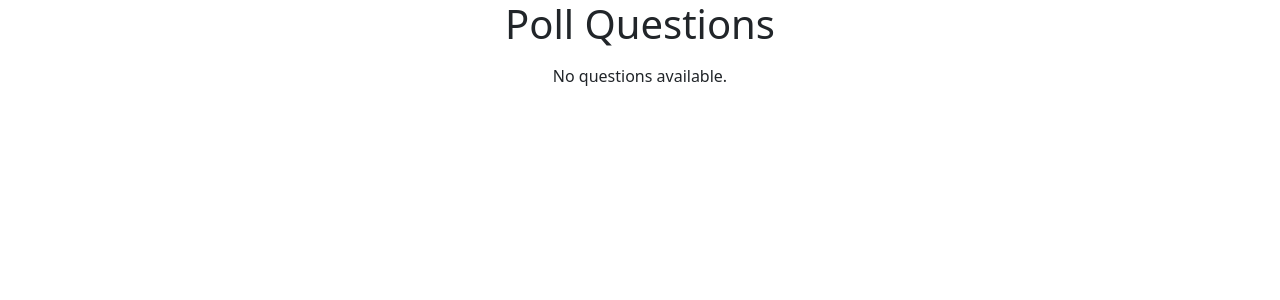
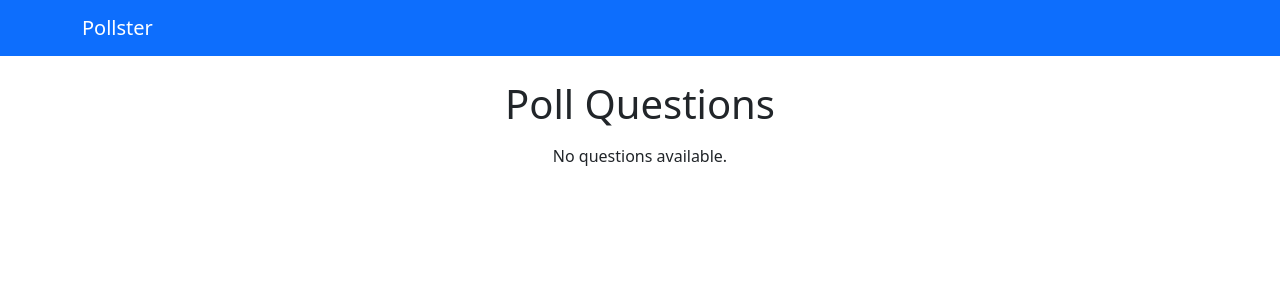
Before and after one commit to usersina/django-example, a Django app: page /polls/ in a window 1280 px wide. Shown: the top 300 px of the page. Run offline with Django 4.2, Linux system fonts and the light colour scheme; data that the repository does not hold is empty.

Commit message:
add partial navbar

```diff
--- a/templates/base.html
+++ b/templates/base.html
@@ -13,6 +13,7 @@
     <title>Pollster {% block title %}{% endblock %}</title>
   </head>
   <body>
+    {% include 'partials/_navbar.html' %}
     <div class="container">
       <div class="row">
         <div class="col-md-6 m-auto">{% block content %}{% endblock %}</div>
--- /dev/null
+++ b/templates/partials/_navbar.html
@@ -0,0 +1,5 @@
+<nav class="navbar navbar-dark bg-primary mb-4">
+  <div class="container">
+    <a href="/" class="navbar-brand">Pollster</a>
+  </div>
+</nav>
```
